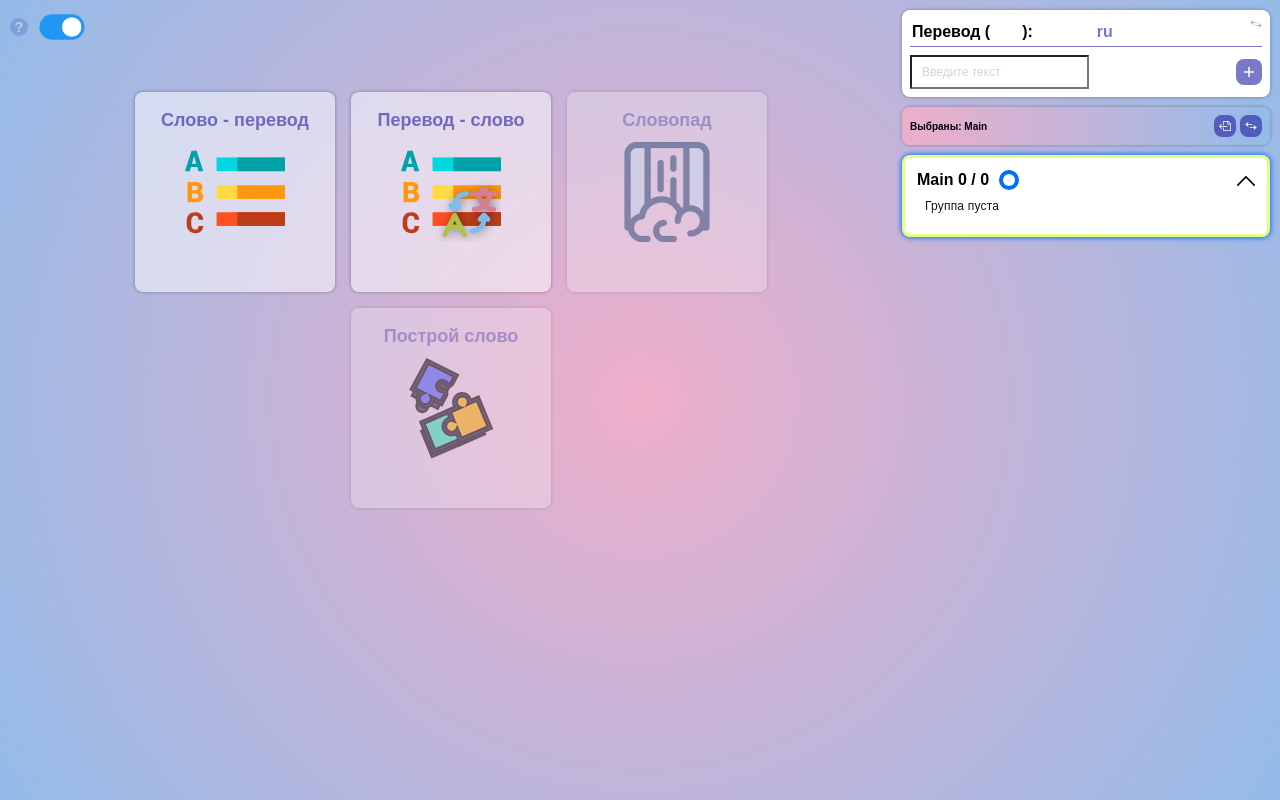
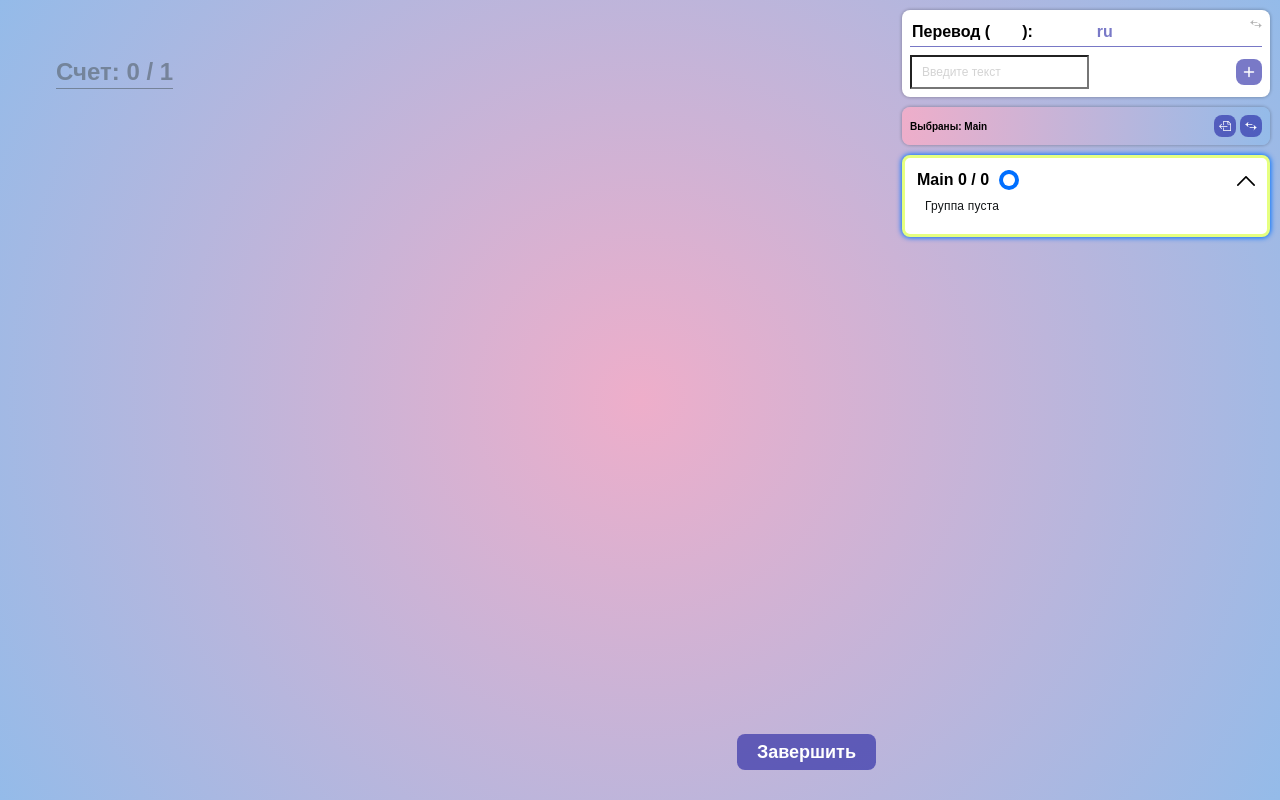
Before and after one commit to Kiyamov-Bulat/my-dictionary, a React app: page / in a window 1280 px wide. Built offline with nearby package versions, Linux system fonts and the light colour scheme.

Commit message:
init wordfall

```diff
--- a/src/models/game.ts
+++ b/src/models/game.ts
@@ -37,7 +37,6 @@ export const GAME_PROPS = {
     [EGameType.WORDFALL]: {
         Icon: WaterFallIcon,
         title: 'Словопад',
-        disabled: true,
     },
     [EGameType.BUILD_WORD]: {
         Icon: PuzzleIcon,
@@ -52,13 +51,12 @@ const GameModel = {
     startGame(type: EGameType): void {
         const units = selectSelectedGroupsUnlearnedUnits(store.getState());
 
-        console.log(units);
         store.dispatch(startGame({ type, units }));
     },
 
     hasUnlearnedUnits() {
         //@TODO
-        return selectSelectedGroupsUnlearnedUnits(store.getState()).length > 1;
+        return selectSelectedGroupsUnlearnedUnits(store.getState()).length > 0;
     },
 
     isCorrectAnswer(answer: TranslationUnit): boolean {
@@ -83,6 +81,10 @@ const GameModel = {
         store.dispatch(addAnswer({ unit: answer, isCorrect }));
     },
 
+    provideEmptyAnswer(): void {
+        this.provideAnswer(TranslationUnitModel.empty());
+    },
+
     playAnswerSound(answer: TranslationUnit): void {
         const src = this.isCorrectAnswer(answer) ? correctAnswerSound : incorrectAnswerSound;
         const audio = new Audio(src);
--- a/src/models/translationUnit.ts
+++ b/src/models/translationUnit.ts
@@ -28,22 +28,32 @@ const responseToTranslationUnit = (
     const translations = sentences.filter((s): s is Sentence => 'trans' in s);
 
     return TranslationUnitModel.updateImageSrc({
-        id: uuidv4(),
+        ...TranslationUnitModel.empty(),
         textLang: sourceLang,
         transLang: targetLang,
         text: translations.map(s => s.orig).join(''),
         translation: translations.map(s => s.trans).join(''),
-        createdAt: Date.now(),
-        group: MAIN_GROUP_TITLE,
-        memoryPercent: 0,
-        currMistakes: 0,
-        totalMistakes: 0,
-        totalResets: 0,
-        imageSrc: '',
     });
 };
 
 const TranslationUnitModel = {
+    empty(): TranslationUnit {
+        return {
+            id: uuidv4(),
+            textLang: DEFAULT_TEXT_LANG,
+            transLang: DEFAULT_TRANS_LANG,
+            text: '',
+            translation: '',
+            createdAt: Date.now(),
+            group: MAIN_GROUP_TITLE,
+            memoryPercent: 0,
+            currMistakes: 0,
+            totalMistakes: 0,
+            totalResets: 0,
+            imageSrc: '',
+        };
+    },
+
     async translate(text: string, textLang = DEFAULT_TEXT_LANG, transLang = DEFAULT_TRANS_LANG): Promise<TranslationUnit> {
         const res = await fetch(getTranslationURL(text, textLang, transLang));
         //@TODO try/catch
--- a/src/store/selectors/game.ts
+++ b/src/store/selectors/game.ts
@@ -33,7 +33,7 @@ export const selectCurrentUnit = (state: RootState): TranslationUnit | undefined
 
 export const selectListSize = (state: RootState): number => selectGame(state).listSize;
 
-export const selectUnitsNumber = (state: RootState): number => selectGame(state).unitsNumber;
+export const selectUnitsNumber = (state: RootState): number => selectGame(state).unitsNumber || 1;
 
 export const selectCurrentUnitNumber = (state: RootState): number => {
     const index = selectCurrentUnitIndex(state);
--- a/src/widgets/game/index.tsx
+++ b/src/widgets/game/index.tsx
@@ -19,9 +19,9 @@ const Game: FC = () => {
     const state = useSelector(selectGameState);
     const Widget = GAME_WIDGETS[state];
 
-    // useEffect(() => {
-    //     GameModel.startGame(EGameType.TRANSLATION_FROM_LIST);
-    // }, []);
+    useEffect(() => {
+        GameModel.startGame(EGameType.WORDFALL);
+    }, []);
     return <div className={styles.gameContainer}><Widget/></div>;
 };
 
--- a/src/widgets/game/middle/styles.module.scss
+++ b/src/widgets/game/middle/styles.module.scss
@@ -116,3 +116,16 @@
   color: #616e7c;
   border-bottom: 1px solid #616e7c;
 }
+
+.wordfallContainer {
+  justify-content: flex-end;
+  padding-bottom: 60px;
+  overflow: hidden;
+
+  .fallingWord {
+    font-weight: 600;
+    position: absolute;
+    top: 0%;
+    //transform: translateY(-100%);
+  }
+}
--- a/src/widgets/game/middle/wordfall/index.tsx
+++ b/src/widgets/game/middle/wordfall/index.tsx
@@ -1,9 +1,46 @@
-import React, {FC} from 'react';
+import React, {FC, useEffect, useRef} from 'react';
+import Score from '../../score';
+import styles from '../styles.module.scss';
+import UnitList from '../components/unitList';
+import Navigation from '../components/navigation';
+import {useSelector} from 'react-redux';
+import {selectCurrentUnit} from '../../../../store/selectors/game';
+import cx from 'classnames';
+import {pad} from 'lodash';
+import GameModel from '../../../../models/game';
+
+const WORDFALL_DURATION = 3000;
+const ANIMATION_INTERVAL_MS = 1000 / 60;
 
 const Wordfall: FC = () => {
+    const $word = useRef<HTMLParagraphElement | null>(null);
+    const currentUnit = useSelector(selectCurrentUnit);
+
+    useEffect(() => {
+        let passed = 0;
+        const intervalId = setInterval(() => {
+            passed += ANIMATION_INTERVAL_MS;
+            if (passed > WORDFALL_DURATION) {
+                clearInterval(intervalId);
+                GameModel.provideEmptyAnswer();
+                return;
+            }
+            // if (!$word.current) { return; }
+            // $word.current.style.top = `${passed / WORDFALL_DURATION * 100}%`;
+        }, ANIMATION_INTERVAL_MS);
+
+        return () => {
+            clearInterval(intervalId);
+        };
+    }, [currentUnit]);
 
     return (
-        <div></div>
+        <div className={cx(styles.wordfallContainer, styles.middleContainer)}>
+            <p className={styles.fallingWord} ref={$word}>{currentUnit?.translation}</p>
+            <Score className={styles.score}/>
+            <UnitList reverse={true}/>
+            <Navigation/>
+        </div>
     );
 };
 
--- a/src/widgets/game/start/index.tsx
+++ b/src/widgets/game/start/index.tsx
@@ -4,11 +4,11 @@ import styles from './styles.module.scss';
 import {useDispatch} from 'react-redux';
 import {toMiddleOfGame} from '../../../store/slices/game';
 
-const COUNTDOWN_DURATION = 3;
+const COUNTDOWN_DURATION = 0;
 
 const Start: FC = () => {
     const dispatch = useDispatch();
-    const countdown = useTimer(COUNTDOWN_DURATION, 0.5);
+    const countdown = useTimer(COUNTDOWN_DURATION, 0.75);
 
     useEffect(() => {
         if (countdown === 0) {
```
Also changed, not shown: src/widgets/game/translationList/index.tsx (deleted, +0 -12 lines), src/widgets/game/translationList/styles.module.scss (deleted).
